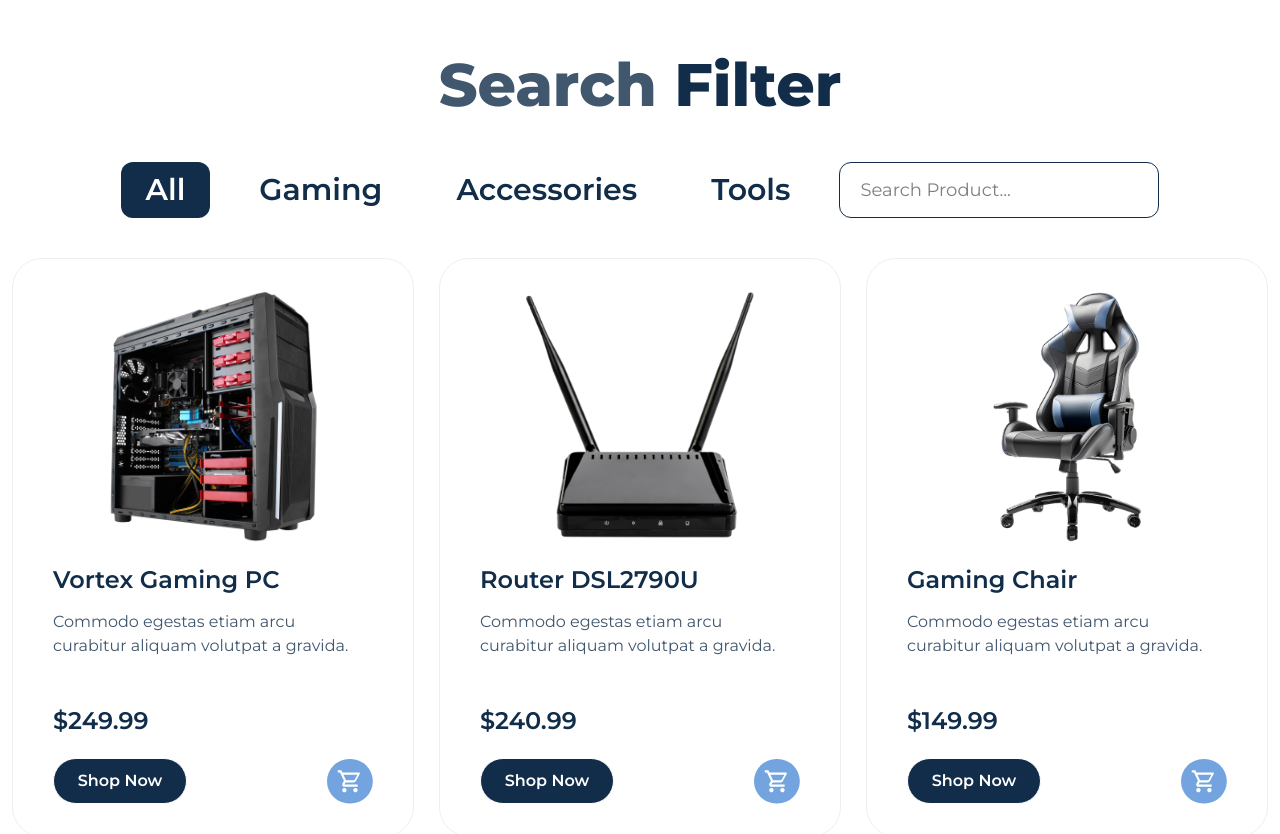
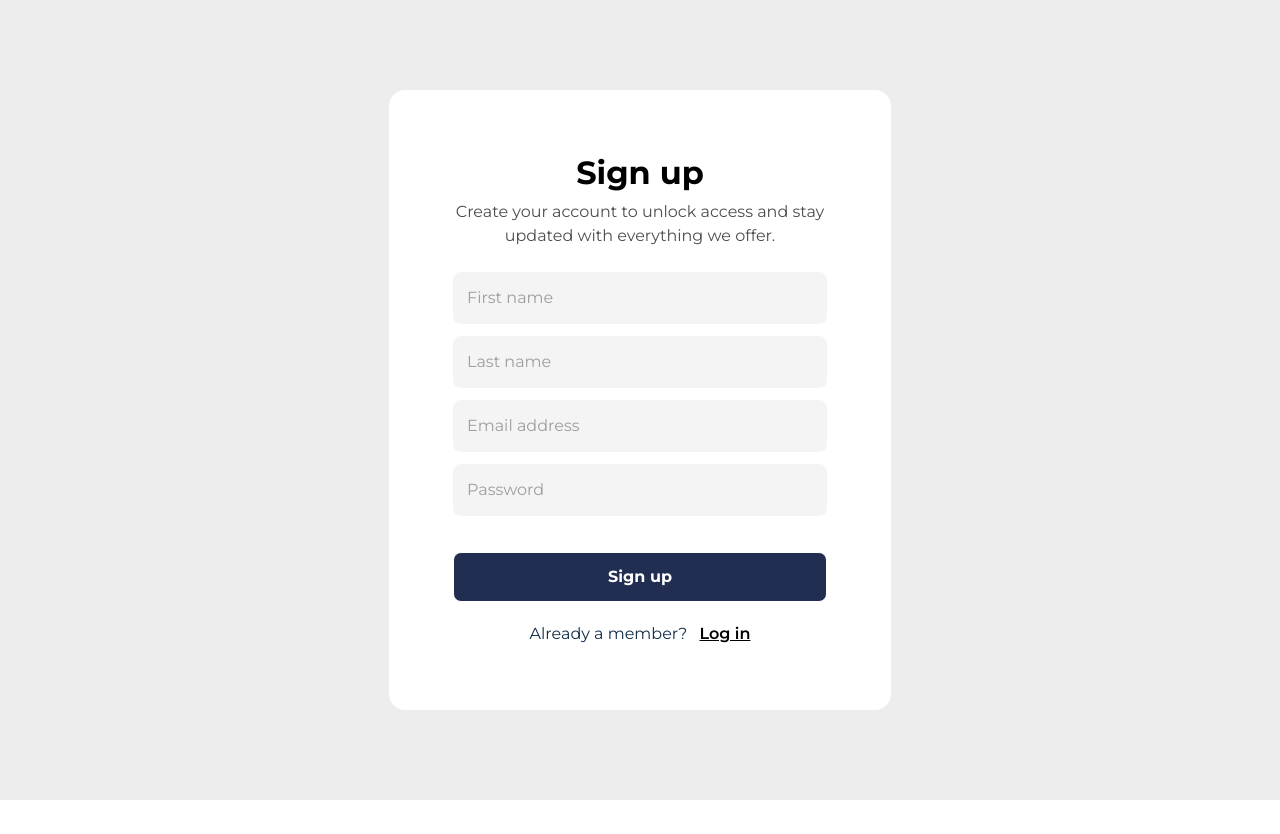
Before and after one commit to sumitbishnoi00/search-filter, a React (Vite) app: page / in a window 1280 px wide. Shown: the top 834 px of the page. After the commit the page ends 800 px from the top, so only its background shows below. Built offline with nearby package versions, Linux system fonts and the light colour scheme.

Commit message:
signup and login add

```diff
--- a/package.json
+++ b/package.json
@@ -13,6 +13,7 @@
     "@tailwindcss/vite": "^4.3.0",
     "react": "^19.2.6",
     "react-dom": "^19.2.6",
+    "react-router-dom": "^7.15.1",
     "tailwindcss": "^4.3.0"
   },
   "devDependencies": {
--- a/src/App.jsx
+++ b/src/App.jsx
@@ -1,11 +1,22 @@
+import React from 'react'
+import { BrowserRouter, Route, Routes } from 'react-router-dom'
 import './App.css'
-import Cards from './components/home/Cards'
+
+import Cards from './components/view/Cards'
+import Signup from './components/view/Signup'
+import Login from './components/view/Login'
 
 function App() {
 
   return (
     <>
-      <Cards />
+      <BrowserRouter>
+          <Routes>
+            <Route path='/' element={<Signup />} />
+            <Route path='/login' element={<Login />} />
+            <Route path='/cards' element={<Cards />} />
+          </Routes>
+      </BrowserRouter>
     </>
   )
 }
--- /dev/null
+++ b/src/components/view/Login.jsx
@@ -0,0 +1,66 @@
+import React, { useState } from 'react'
+import { Link, useNavigate } from 'react-router-dom'
+
+const Login = () => {
+
+    const navigate = useNavigate()
+
+    const [loginData, setLoginData] = useState({ email: "", password: "" })
+
+    function handLogin(e) {
+
+        e.preventDefault()
+
+        const savedUser =
+            JSON.parse(localStorage.getItem("user"))
+
+        !savedUser
+            ? alert("Please Signup First")
+            : savedUser.email === loginData.email && savedUser.password === loginData.password
+
+                ? (alert("Login Successfully"), navigate("/cards"))
+                : alert("Invalid Email or Password")
+    }
+    return (
+        <section className="px-4 bg-off-white min-h-screen flex items-center">
+            <div className="max-w-147.5 mx-auto p-16 shadow-[0px_4px_17.4px0px#00000014] bg-white rounded-2xl">
+                <div className="max-w-93.5 w-full text-center mx-auto ">
+                    <h1 className="text-black font-bold text-[32px] leading-[120%]">
+                        Welcome back!
+                    </h1>
+                    <p className="font-normal text-[16px] leading-[150%] text-charcoal-gray mt-2">
+                        Log in below to access your account and keep things running
+                        smoothly.
+                    </p>
+                </div>
+                <form onSubmit={handLogin}>
+                    <div className="flex flex-col gap-3 mt-6">
+                        <input
+                            type="email"
+                            placeholder="Email address"
+                            value={loginData.email}
+                            onChange={(e) => setLoginData({...loginData, email: e.target.value})}
+                            className="bg-light-white text-dark-gray font-normal text-[16px] leading-[150%] w-full p-3.5 rounded-lg outline-none"
+                        />
+                        <input
+                            type="password"
+                            placeholder="Password"
+                            value={loginData.password}
+                            onChange={(e) => setLoginData({...loginData, password: e.target.value})}
+                            className="bg-light-white text-dark-gray font-normal text-[16px] leading-[150%] w-full p-3.5 rounded-lg outline-none"
+                        />
+
+                        <button className="font-bold text-[16px] leading-[100%] border py-4 bg-navy-blue text-white rounded-lg w-full mt-3 cursor-pointer hover:text-navy-blue hover:bg-white hover:border-navy-blue transition-all duration-300">
+                            Log in
+                        </button>
+                    </div>
+                </form>
+                <h3 className="text-[16px] font-normal leading-[150%] text-center mt-5 text text-dark-gray">
+                    Don’t have an account? <Link to="/" className='text-black font-semibold ml-2 underline'>Create account</Link>
+                </h3>
+            </div>
+        </section>
+    )
+}
+
+export default Login
--- /dev/null
+++ b/src/components/view/Signup.jsx
@@ -0,0 +1,91 @@
+import React, { useState } from 'react'
+import { useNavigate } from 'react-router-dom'
+import { Link } from 'react-router-dom'
+
+const Signup = () => {
+
+    const navigate = useNavigate()
+
+    const [signupData, setSignupData] = useState({ firstName: "", lastName: "", email: "", password: "" })
+
+    function handSignup(e) {
+
+        e.preventDefault()
+
+        signupData.firstName.trim() === "" ||
+            signupData.lastName.trim() === "" ||
+            signupData.email.trim() === "" ||
+            signupData.password.trim() === ""
+
+            ? alert("Please Fill All Fields")
+
+            : (localStorage.setItem("user", JSON.stringify(signupData)),
+                alert("Signup Successfully"),
+                setSignupData({
+                    firstName: "",
+                    lastName: "",
+                    email: "",
+                    password: ""
+                }),
+
+                navigate("/login")
+            )
+    }
+    return (
+        <section className="px-4 min-h-screen flex items-center bg-white-smoke ">
+            <div className="max-w-147.5 mx-auto p-16 bg-white shadow-[0px_4px_17.4px0px#00000014] rounded-2xl">
+                <div className="max-w-93.5 w-full text-center mx-auto ">
+                    <h1 className="text-black font-bold text-[32px] leading-[120%]">
+                        Sign up
+                    </h1>
+                    <p className="font-normal text-[16px] leading-[150%] text-charcoal-gray mt-2">
+                        Create your account to unlock access and stay updated with
+                        everything we offer.
+                    </p>
+                </div>
+                <form onSubmit={handSignup}>
+                    <div className="flex flex-col gap-3 mt-6">
+                        <input
+                            type="text"
+                            required
+                            placeholder="First name"
+                            value={signupData.firstName}
+                            onChange={(e) => setSignupData({...signupData, firstName: e.target.value})}
+                            className="bg-off-white text-dark-gray font-normal text-[16px] leading-[150%] w-full p-3.5 rounded-lg outline-none"
+                        />
+                        <input
+                            type="text"
+                            required
+                            placeholder="Last name"
+                            value={signupData.lastName}
+                            onChange={(e) => setSignupData({...signupData, lastName: e.target.value})}
+                            className="bg-off-white text-dark-gray font-normal text-[16px] leading-[150%] w-full p-3.5 rounded-lg outline-none"
+                        />
+                        <input
+                            type="email"
+                            required
+                            placeholder="Email address"
+                            value={signupData.email}
+                            onChange={(e) => setSignupData({...signupData, email: e.target.value})}
+                            className="bg-off-white text-dark-gray font-normal text-[16px] leading-[150%] w-full p-3.5 rounded-lg outline-none"
+                        />
+                        <input
+                            type="password"
+                            required
+                            placeholder="Password"
+                            value={signupData.password}
+                            onChange={(e) => setSignupData({...signupData, password: e.target.value})}
+                            className="bg-off-white text-dark-gray font-normal text-[16px] leading-[150%] w-full p-3.5 rounded-lg outline-none"
+                        />
+
+                        <button type='submit' className="font-bold text-[16px] leading-[100%] border py-4 bg-navy-blue text-white rounded-lg w-full mt-6 cursor-pointer hover:text-navy-blue hover:bg-white hover:border-navy-blue transition-all duration-300">Sign up</button>
+                    </div>
+
+                </form>
+                <h3 className="text-[16px] font-normal leading-[150%] text-dark-blue text-center mt-5">Already a member? <Link to="/login" className='text-black font-semibold ml-2 underline' > Log in </Link> </h3>
+            </div>
+        </section>
+    )
+}
+
+export default Signup
--- a/src/index.css
+++ b/src/index.css
@@ -4,4 +4,9 @@
         --color-light-blue: #41576D;
         --color-dark-blue: #112D49;
         --color-base-color: #112D4914;
+        --color-white-smoke: #EEEDED;
+        --color-charcoal-gray: #4D4D4D;
+        --color-off-white: #F4F4F4;
+        --color-dark-gray: #4A4A4A;
+        --color-navy-blue: #222D52;
       }
```
Also changed, not shown: src/components/view/Cards.jsx (renamed from src/components/home/Cards.jsx), 1 other file (tests, documents, lock files or other folders).
